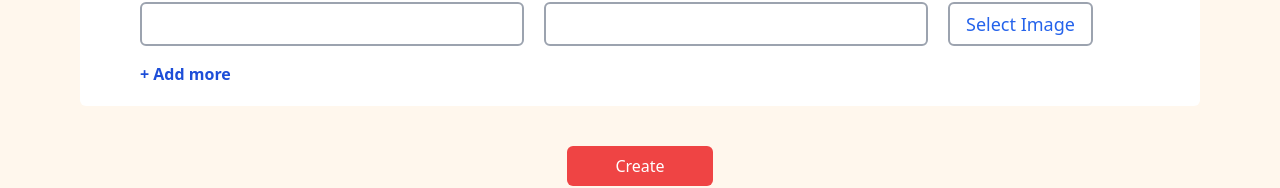
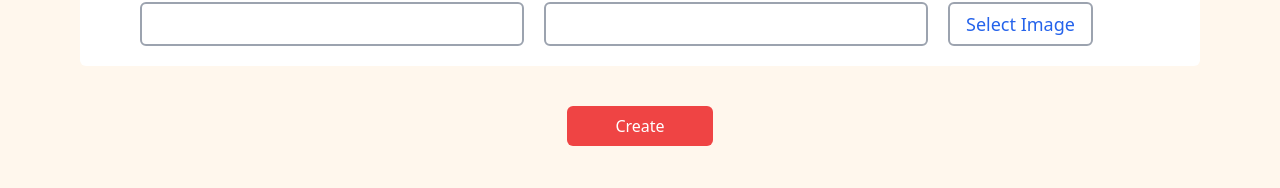
Before and after one commit to lokeshkavisth/Flashcard-Generator, a React (Create React App) app: page / in a window 1280 px wide. Shown: the part 636-824 px from the top of the page. Built offline with nearby package versions, Linux system fonts and the light colour scheme.

Commit message:
added formik and validations

```diff
--- a/src/components/CreateTerm.js
+++ b/src/components/CreateTerm.js
@@ -4,8 +4,7 @@ import { RiDeleteBin6Line, RiDeleteBinLine, RiH1 } from "react-icons/ri";
 // import { HiOutlinePencilAlt } from "react-icons/hi";
 
 const CreateTerm = () => {
-  const [data, setData] = useState("")
-
+  const [data, setData] = useState("");
 
   console.log("data", data);
   return (
@@ -60,7 +59,6 @@ const CreateTerm = () => {
             </div> */}
           </div>
         </div>
-        <button className="font-semibold text-blue-700 mt-4">+ Add more</button>
       </div>
     </div>
   );
```
Also changed, not shown: src/image/almaImage.jpg (deleted), 1 other file (tests, documents, lock files or other folders).
